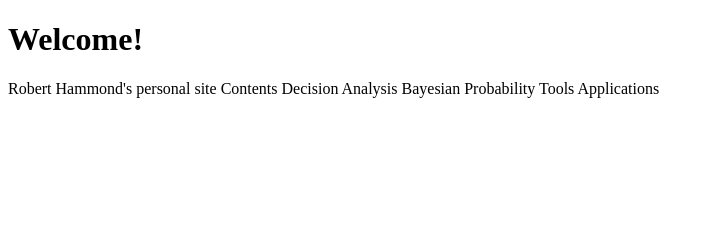
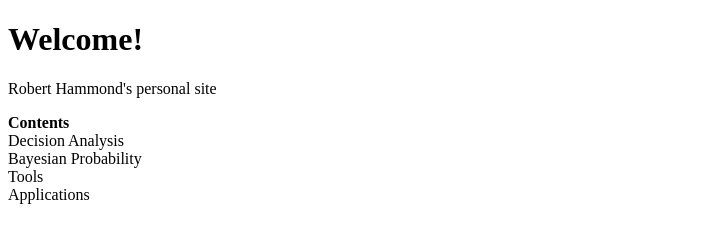
Before and after one commit to robertkhdev/robertkhdev.github.io, a plain HTML site: page index.html in a window 1280 px wide. Shown: the whole page, without its empty margins (0-714 px from the left). Drawn offline with Linux system fonts and the light colour scheme.

Commit message:
Update index.html

```diff
--- a/index.html
+++ b/index.html
@@ -2,12 +2,12 @@
 <html>
 <body>
 <h1>Welcome!</h1>
-<p>Robert Hammond's personal site
-Contents
-Decision Analysis
-Bayesian Probability
-Tools
-Applications
+<p>Robert Hammond's personal site</p>
+<p><strong>Contents</strong> <br />
+Decision Analysis <br />
+Bayesian Probability <br />
+Tools <br />
+Applications <br />
 </p>
 
 </body>
```
